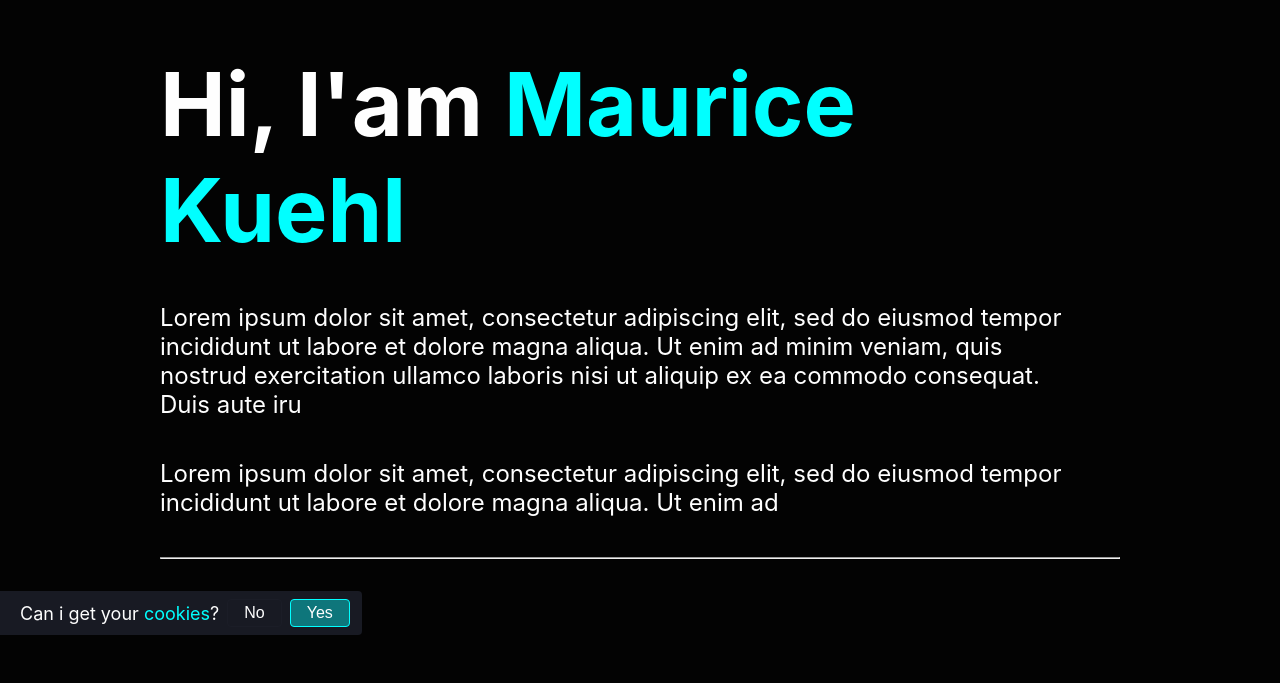
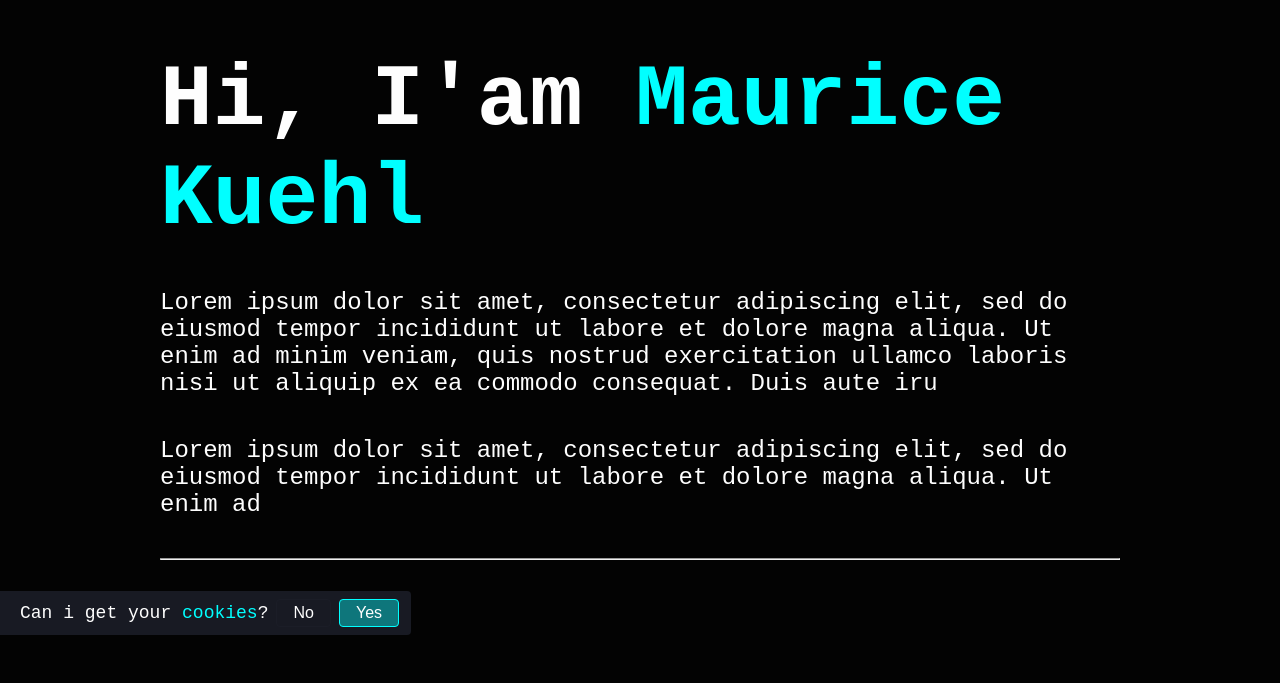
Before and after one commit to mauricekuehl/mauricekuehl.com, a Next.js app: page / in a window 1280 px wide. Shown: the part 117-800 px from the top of the page. Built offline with nearby package versions, Linux system fonts and the light colour scheme.

Commit message:
updatet styles inkl the font

```diff
--- a/styles/CookieBanner.module.scss
+++ b/styles/CookieBanner.module.scss
@@ -81,7 +81,7 @@
     pointer-events: none;
   }
 }
-@media (max-width: 355px) {
+@media (max-width: 455px) {
   .container {
     bottom: 0;
     width: 100%;
--- a/styles/Var.scss
+++ b/styles/Var.scss
@@ -5,3 +5,4 @@
 $background: #030303;
 $background-opposite: white;
 $background-light: #1b1d27;
+$font: "Ubuntu Mono", monospace;
--- a/styles/globals.scss
+++ b/styles/globals.scss
@@ -6,8 +6,7 @@
   height: 100%;
   padding: 0;
   margin: 0;
-  font-family: -apple-system, BlinkMacSystemFont, Segoe UI, Roboto, Oxygen,
-    Ubuntu, Cantarell, Fira Sans, Droid Sans, Helvetica Neue, sans-serif;
+  font-family: Var.$font;
   color: Var.$text;
   background-color: Var.$background;
 }
```
